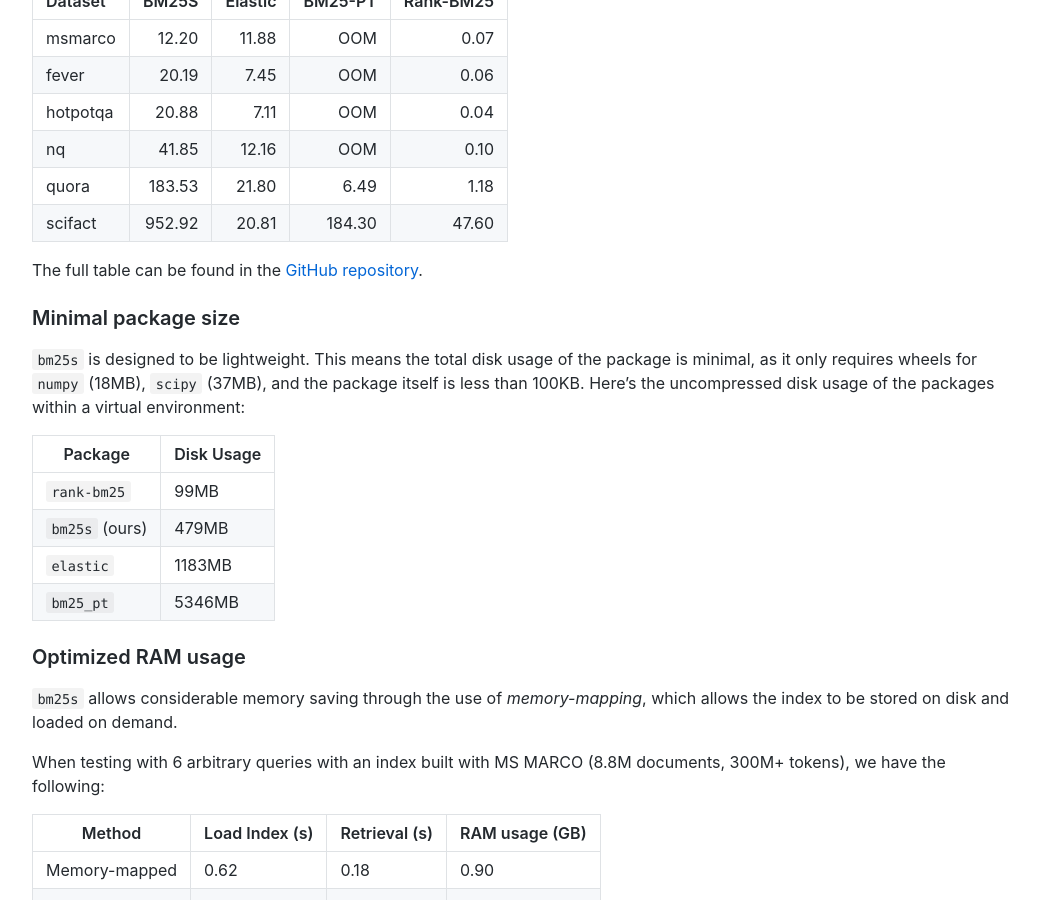
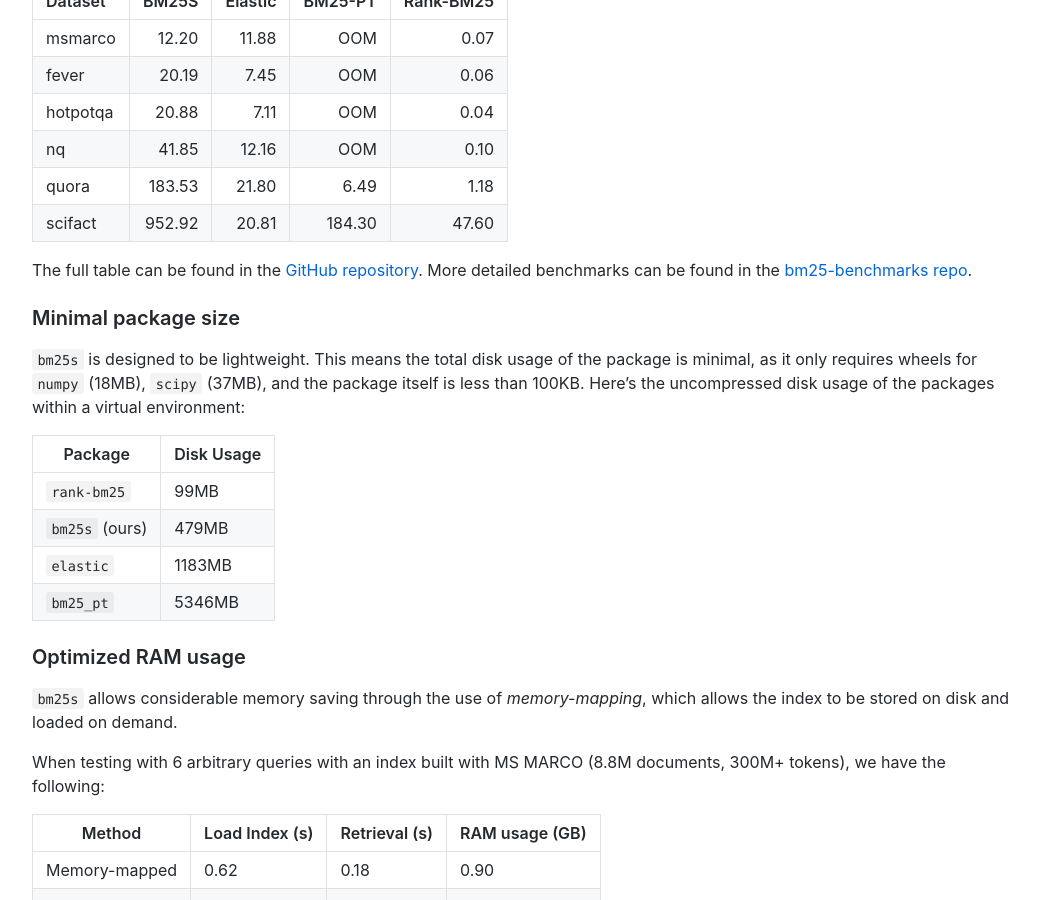
Before and after one commit to bm25s/bm25s.github.io, a Jekyll site: the page built from index.markdown, in a window 1280 px wide and 900 px high, scrolled down 2956 px. Shown: the whole window, without its empty margins (118-1157 px from the left). Built offline with Jekyll 4.4.1, drawn with Linux system fonts in a browser that asks for light colours.

Commit message:
Update index.markdown

```diff
--- a/index.markdown
+++ b/index.markdown
@@ -109,7 +109,7 @@ Below are some more comprehensive benchmarks comparing `bm25s` to other popular
 | scifact          |  952.92 |   20.81 |  184.30 |     47.60 |
 
 
-The full table can be found in the [GitHub repository](https://github.com/xhluca/bm25s).
+The full table can be found in the [GitHub repository](https://github.com/xhluca/bm25s). More detailed benchmarks can be found in the [bm25-benchmarks repo](https://github.com/xhluca/bm25-benchmarks).
 
 ### Minimal package size
 
```
